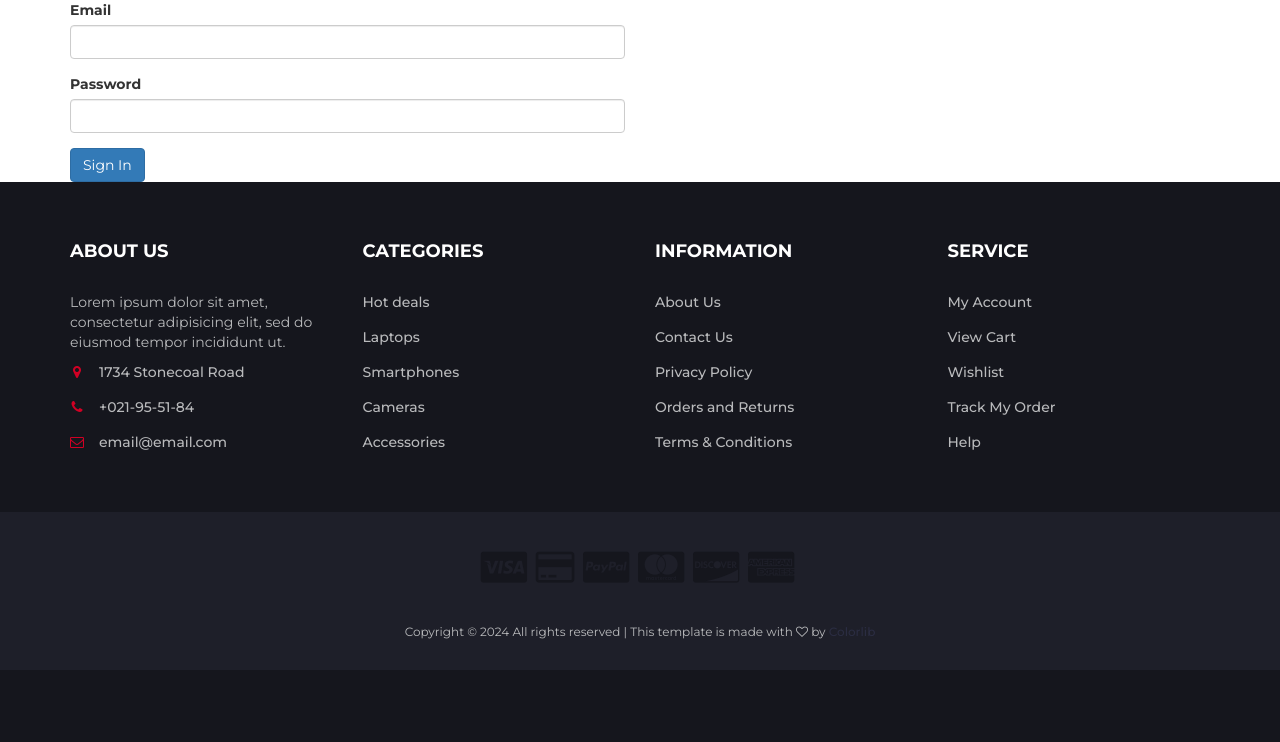
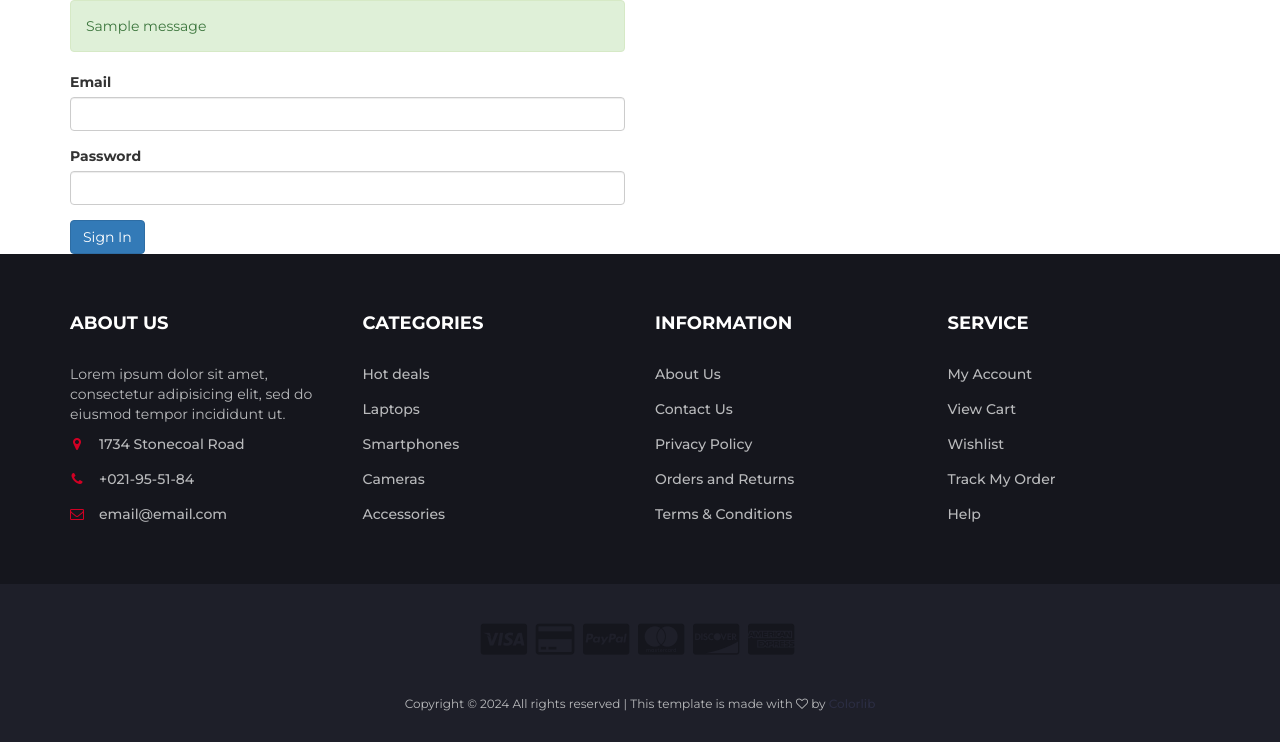
Before and after one commit to baoloi2002/E-commerce, a Django app: page /user/sign-in/ in a window 1280 px wide. Shown: the part 140-882 px from the top of the page. Before the commit the page ends 779 px from the top, so only its background shows below. Run offline with Django 5.2, Linux system fonts and the light colour scheme; tables that the repository leaves empty hold one stand-in row (values such as "Sample post"); one stand-in notice (Sample message) is shown; some libraries are stand-ins or nearby versions.

Commit message:
feat: message alert

```diff
--- a/templates/userauths/sign-in.html
+++ b/templates/userauths/sign-in.html
@@ -3,6 +3,18 @@
 <div class="container">
     <div class="row justify-content-center">
         <div class="col-md-6">
+            {% if messages %}
+            <ul class="messages">
+                {% for message in messages %}
+                <div
+                    class="alert {% if message.tags %}alert-{{ message.tags }}{% endif %}"
+                    role="alert"
+                >
+                    {{ message }}
+                </div>
+                {% endfor %}
+            </ul>
+            {% endif %}
             <form method="POST">
                 {% csrf_token %}
                 <div class="form-group">
--- a/userauths/views.py
+++ b/userauths/views.py
@@ -41,7 +41,7 @@ def login_view(request):
         try:
             user = User.objects.get(email=email)
         except:
-            messages.error(request, "User with {email} does not exist")
+            messages.warning(request, "User with {email} does not exist")
 
         user = authenticate(request, username=email, password=password)
         if user is not None:
```
Also changed, not shown: templates/userauths/sign-up.html (+11 -0 lines).
